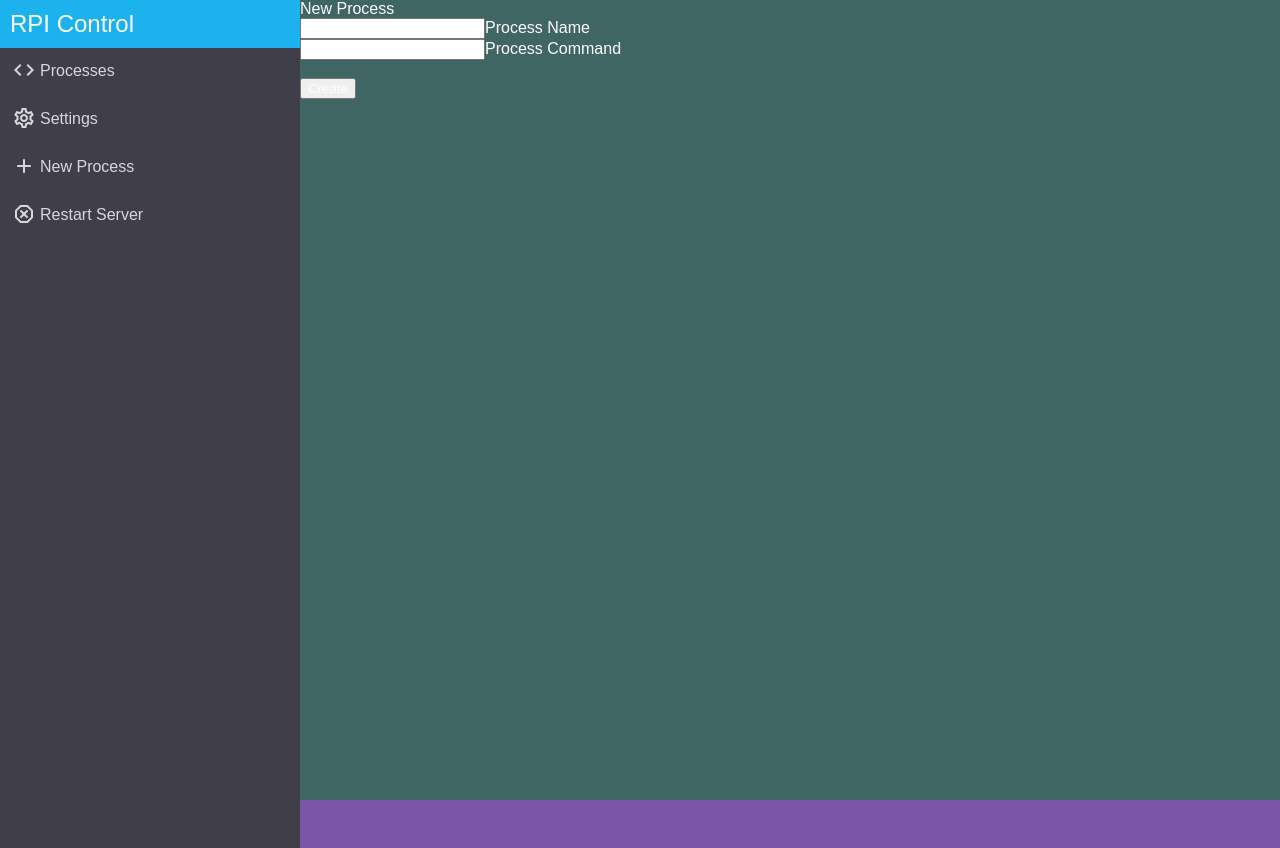
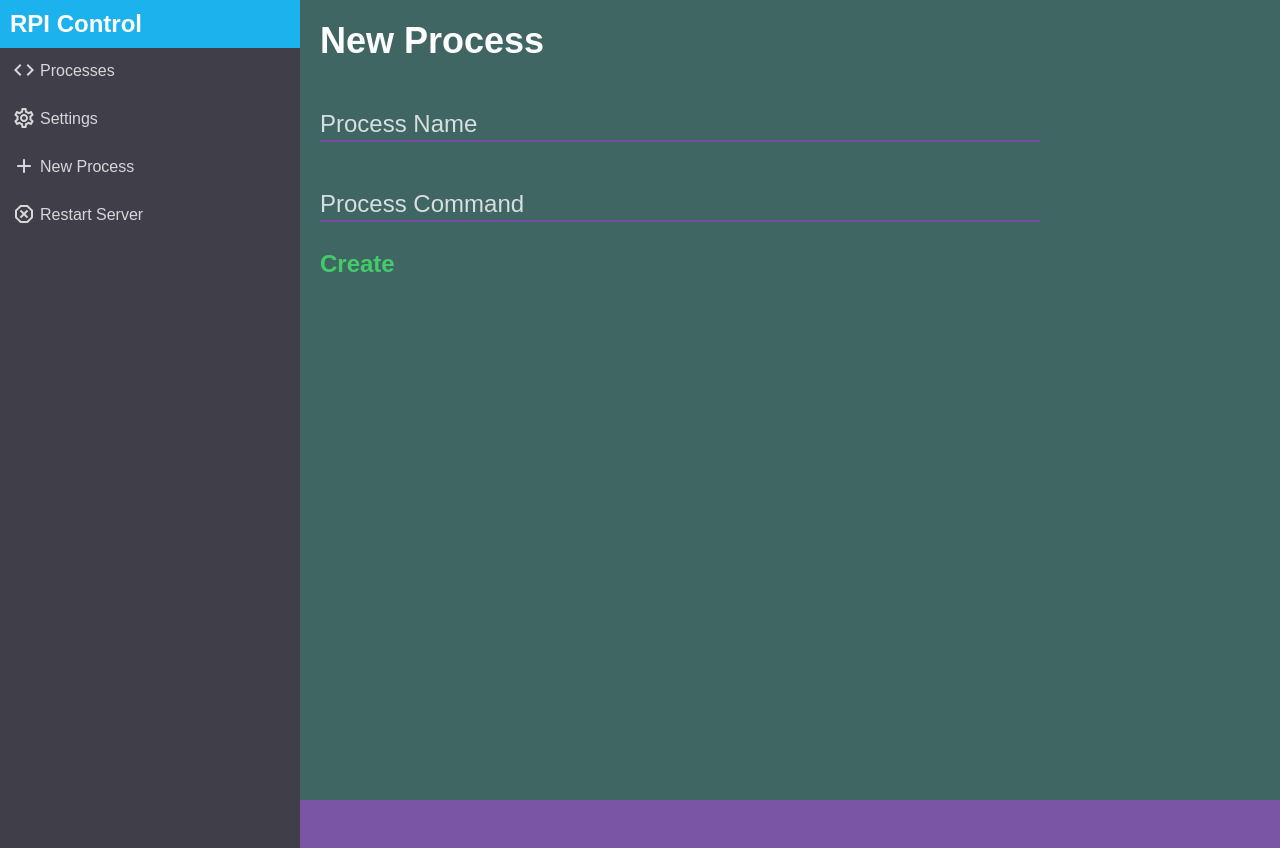
Before and after one commit to andrew-bork/rpi-server, a website: page client/index.html in a window 1280 px wide. Both pictures are taken after a click on the item "New Process". Drawn offline with nearby package versions, Linux system fonts and the light colour scheme; no server answers; a web font is replaced by a local one.

Commit message:
Add files via upload

```diff
--- a/client/index.html
+++ b/client/index.html
@@ -179,6 +179,87 @@
             background: none;
             border: none;
         }
+
+        .header {
+            font-size: 36px;
+            font-weight: 600;
+        }
+
+        input {
+            background-color: #00000000;
+            outline: none;
+            border: none;
+        }
+
+        .fancy-input {
+            margin-top: 2em;
+            margin-bottom: 10px;
+            position: relative;
+            font-size: 24px;
+        }
+
+        .fancy-input label {
+            top: 0;
+            left: 0;
+            position: absolute;
+            transform: none;
+            transition: font-size .3s, transform .3s, color .3s, opacity .3s;
+            font-size: 24px;
+            opacity: 0.8;
+            color: #fdfdfd;
+        }
+
+        .fancy-input input {
+            font-size: 24px;
+            border-bottom: 2px solid #764ea3;
+            transition: all .3s;
+            width: 100%;
+        }
+
+        .fancy-input input:valid+label,
+        .fancy-input input:focus+label {
+            color: #35a3c5;
+            transform: translateY(-110%);
+            font-size: 16px;
+            opacity: 1;
+        }
+
+        .fancy-input input:valid,
+        .fancy-input input:focus {
+            border-color: #35a3c5;
+        }
+
+        button {
+            border: none;
+            background: none;
+            outline: none;
+            margin: 0;
+            padding: 0;
+        }
+
+        .fancy button {
+            font-size: 24px;
+            font-weight: 600;
+            color: #43ca69;
+            position: relative;
+            transition: all .3s;
+        }
+
+        .fancy button div {
+            margin-top: 2px;
+            width: 0%;
+            transition: all .3s;
+            height: 2px;
+            background-image: linear-gradient(to right, #35a3c5, #75f355);
+        }
+
+        .fancy button:hover div {
+            width: 100%;
+        }
+
+        .fancy {
+            padding: 20px;
+        }
     </style>
 
     <script src="https://unpkg.com/react@17/umd/react.development.js" crossorigin></script>
```
